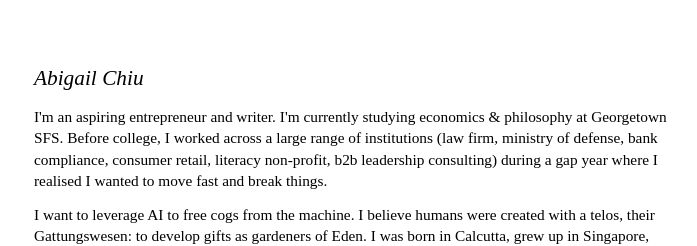
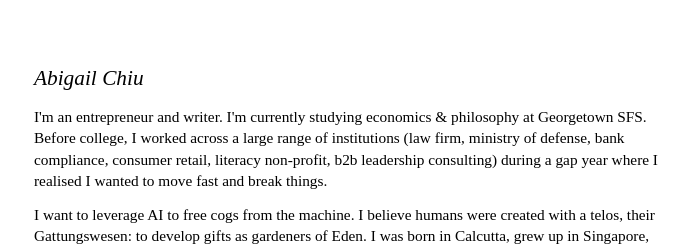
Before and after one commit to abigailchium/personal, a React (Vite) app: page / in a window 1280 px wide. Shown: the top 246 px of the page, without its empty margins (286-983 px from the left). Built offline with nearby package versions, Linux system fonts and the light colour scheme; the HTML template or start-up script is replaced by a standard one.

Commit message:
Remove "aspiring" from opening line
https://claude.ai/code/session_0155yvVTzrXWjGPmi9cDpkaC

```diff
--- a/src/pages/Index.tsx
+++ b/src/pages/Index.tsx
@@ -8,7 +8,7 @@ const Index = () => {
         <h1 className="italic font-normal mb-3" style={{ fontSize: "16pt" }}>Abigail Chiu</h1>
 
         <p className="mb-3">
-          I'm an aspiring entrepreneur and writer. I'm currently studying economics &amp; philosophy at Georgetown SFS. Before college, I worked across a large range of institutions (law firm, ministry of defense, bank compliance, consumer retail, literacy non-profit, b2b leadership consulting) during a gap year where I realised I wanted to move fast and break things.
+          I'm an entrepreneur and writer. I'm currently studying economics &amp; philosophy at Georgetown SFS. Before college, I worked across a large range of institutions (law firm, ministry of defense, bank compliance, consumer retail, literacy non-profit, b2b leadership consulting) during a gap year where I realised I wanted to move fast and break things.
         </p>
 
         <p className="mb-3">
```
